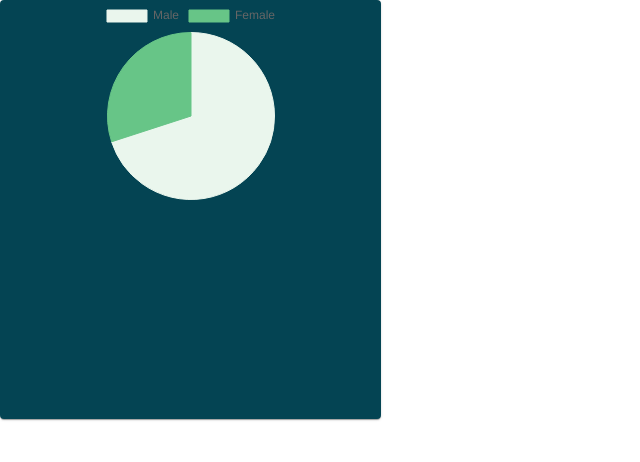
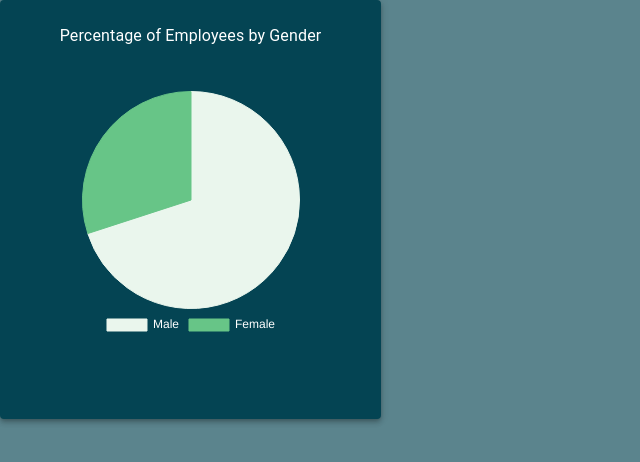
Before and after one commit to gerald-diego54/payroll-client, a Next.js app: page /dashboard in a window 1280 px wide. Shown: the top 462 px of the page, without its empty margins (0-640 px from the left). Built offline with nearby package versions, Linux system fonts and the light colour scheme.

Commit message:
created reusable piechart

```diff
--- /dev/null
+++ b/data/chart_data.json
@@ -0,0 +1,12 @@
+[
+    {
+        "data": [
+            70,
+            30
+        ],
+        "labels": [
+            "Male",
+            "Female"
+        ]
+    }
+]
--- a/pages/dashboard.tsx
+++ b/pages/dashboard.tsx
@@ -1,12 +1,49 @@
-import { Piechart } from '@/src/components/charts/piechart';
-import { Paper } from '@mui/material';
-import React from 'react';
+import Piechart from "@/src/components/charts/piechart";
+import { Box, Paper } from "@mui/material";
+import { NextPage } from "next";
+import Head from "next/head";
+import React from "react";
+import Data from "../data/chart_data.json";
 
+const DashboardPage: NextPage = (): JSX.Element => {
+    const data = {
+        datasets: [
+            {
+                label: "Percentage of Employees by Gender",
+                data: Data[0].data,
+                backgroundColor: ["#EAF6ED", "#67C587"],
+                borderColor: ["#EAF6ED", "#67C587"],
+                borderWidth: 1,
+            },
+        ],
+        labels: Data[0].labels,
+    };
 
-const dashboard = () => {
-  return (
-      <Piechart />
-  )
+    const options = {
+        maintainAspectRatio: true,
+        plugins: {
+            legend: {
+                display: true,
+                position: "bottom",
+            },
+        },
+    };
+    return (
+        <Box>
+            <Head>
+                <title>Create Next App</title>
+                <meta name="description" content="Generated by create next app" />
+                <meta name="viewport" content="width=device-width, initial-scale=1" />
+                <link rel="icon" href="/favicon.ico" />
+            </Head>
+            <Box sx={{ backgroundColor: "#5B848D", width: "100%", height: "100vh" }}>
+                {/*
+                    For chart component
+                */}
+                <Piechart title="Percentage of Employees by Gender" data={data} options={options} />
+            </Box>
+        </Box>
+    );
 };
 
-export default dashboard;
+export default DashboardPage;
--- a/src/components/charts/piechart.tsx
+++ b/src/components/charts/piechart.tsx
@@ -1,38 +1,32 @@
-import { Pie } from 'react-chartjs-2';
-import { Chart as ChartJS, ArcElement, Tooltip, Legend } from 'chart.js';
-import React from 'react';
-import Paper from '@mui/material/Paper';
-import Box from '@mui/material/Box';
+import { Chart as ChartJS, ArcElement, Tooltip, Legend } from "chart.js";
+import { Pie } from "react-chartjs-2";
+import React from "react";
+import { Stack, Typography, Paper, Box } from "@mui/material";
 
 ChartJS.register(ArcElement, Tooltip, Legend);
-export const data = {
-datasets: [
-    {
-      label: 'Percentage of Employees by Gender',
-      data: [70,30],
-      backgroundColor: [
-        '#EAF6ED',
-        '#67C587',
-      ],
-      borderColor: [
-        '#EAF6ED',
-        '#67C587',
-      ],
-      borderWidth: 1,
-    },
-  ],
-  labels: ['Male','Female'],
+ChartJS.defaults.color = "#ffffff";
+
+const Piechart: React.FC<{ title: string; data: any; options: any }> = ({ title, data, options }): JSX.Element => {
+    return (
+        <Paper
+            sx={{
+                position: "relative",
+                backgroundColor: "#044453",
+                width: 381,
+                height: 419,
+            }}
+            elevation={4}
+        >
+            <Typography align="center" sx={{ color: "#ffffff", paddingTop: 3 }}>
+                {title}
+            </Typography>
+            <Stack direction="row" justifyContent="center" alignItems="center" sx={{ width: 1, height: "80%" }}>
+                <Box sx={{ width: 250, height: 250, margin: "auto" }}>
+                    <Pie options={options} data={data} />
+                </Box>
+            </Stack>
+        </Paper>
+    );
 };
 
-export function Piechart() {
-    return (
-    <Paper sx={{position: "relative", backgroundColor: '#044453', width: '381px', height: '419px'}}>
-    <Box sx={{width: '200px', height: '200px', margin: "auto",}}>
-    <Pie
-    options={{ maintainAspectRatio: true }}
-    data={data}
-    />
-    </Box>
-    </Paper>
-    )
-}
+export default Piechart;
```
